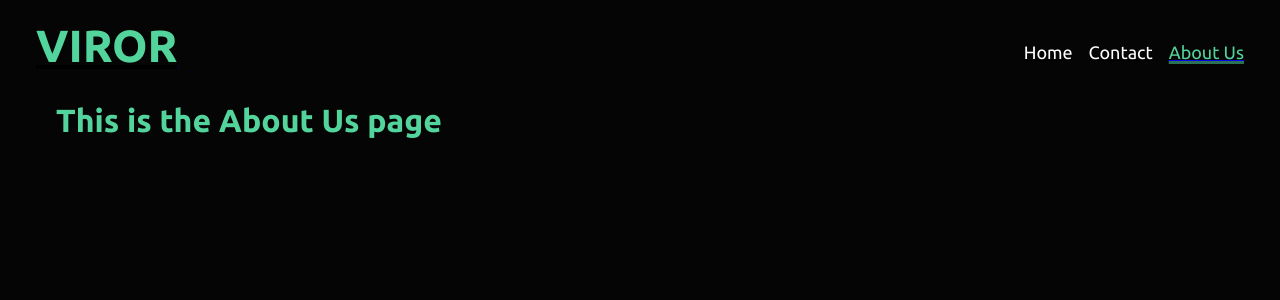
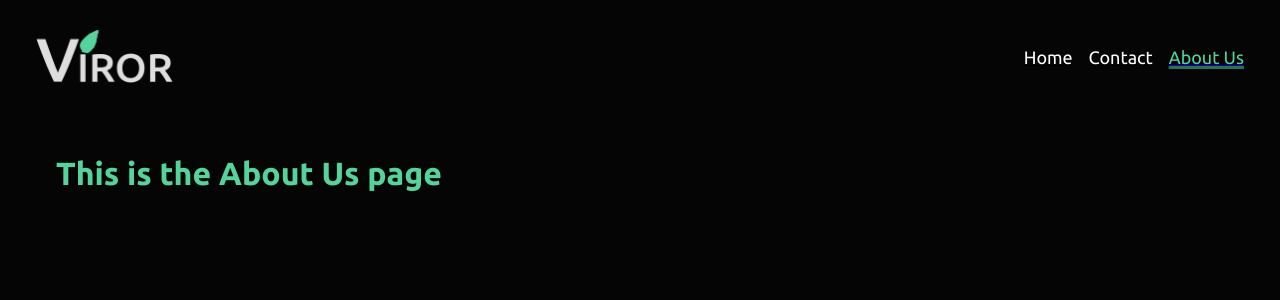
Before and after one commit to Ashmit25/geek-a-hertz, a Next.js app: page /about in a window 1280 px wide. Shown: the top 300 px of the page. Built offline with nearby package versions, Linux system fonts and the light colour scheme.

Commit message:
temp viror logo and favicon

```diff
--- a/components/Navbar.js
+++ b/components/Navbar.js
@@ -2,6 +2,7 @@ import styles from "@/styles/Home.module.css";
 import Link from "next/link";
 import React from 'react'
 import { usePathname } from "next/navigation";
+import Image from "next/image";
 
 const links = [
     {
@@ -22,7 +23,14 @@ function Navbar() {
   const pathName = usePathname();
   return (
     <div className={styles.navbar}>
-      <Link href="/"><h1 className={styles.navhead}>VIROR</h1></Link>
+      <Link href="/">
+        <Image
+          src="/viror.png"
+          alt="VIROR"
+          width={140}
+          height={55}
+        />
+      </Link>
       <div className={styles.navlinks}>
         {links.map(({label,href}) => (
             <Link key={label} href={href}>
--- a/src/pages/about.js
+++ b/src/pages/about.js
@@ -10,7 +10,7 @@ function about() {
             <title>VIROR | About Us</title>
             <meta name="description" content="Generated by create next app" />
             <meta name="viewport" content="width=device-width, initial-scale=1" />
-            <link rel="icon" href="/favicon.ico" />
+            <link rel="icon" href="/leaf.png" />
         </Head>
         <Navbar />
         <div className={styles.body}>
--- a/src/pages/contact.js
+++ b/src/pages/contact.js
@@ -10,7 +10,7 @@ function contact() {
         <title>VIROR | Contact</title>
         <meta name="description" content="Generated by create next app" />
         <meta name="viewport" content="width=device-width, initial-scale=1" />
-        <link rel="icon" href="/favicon.ico" />
+        <link rel="icon" href="/leaf.png" />
       </Head>
       <Navbar />
       <div className={styles.body}>
--- a/src/pages/index.js
+++ b/src/pages/index.js
@@ -1,6 +1,7 @@
 import Head from "next/head";
 import styles from "@/styles/Home.module.css";
 import Navbar from "../../components/Navbar";
+import Image from "next/image";
 
 export default function Home() {
   return (
@@ -9,12 +10,13 @@ export default function Home() {
         <title>VIROR | Home</title>
         <meta name="description" content="Generated by create next app" />
         <meta name="viewport" content="width=device-width, initial-scale=1" />
-        <link rel="icon" href="/favicon.ico" />
+        <link rel="icon" href="/leaf.png" />
       </Head>
       <Navbar/>
       <div className={styles.body}>
         <h1 className={styles.heading}>This is the Home page</h1>
         <p className={styles.para}>text</p>
+
       </div>
 
     </>
--- a/src/styles/Home.module.css
+++ b/src/styles/Home.module.css
@@ -1,11 +1,5 @@
 .heading {
     color: var(--primary);
-}
-
-.navhead {
-    color: var(--primary);
-    font-size: 45px;
-    text-decoration: underline black;
 }
 
 .navbar {
@@ -45,6 +39,7 @@
 .body {
     margin: 0 3rem 0 3rem;
     color: var(--primary);
+    padding-top: 3rem;
 }
 
 .para {
--- a/src/styles/globals.css
+++ b/src/styles/globals.css
@@ -1,7 +1,7 @@
 * {
   background-color: var(--background);
   font-family: Ubuntu;
-  margin-top: -0px;
+
 }
 @font-face {
   font-family: Ubuntu;
```
Also changed, not shown: public/leaf.png (added), public/viror.png (added).
